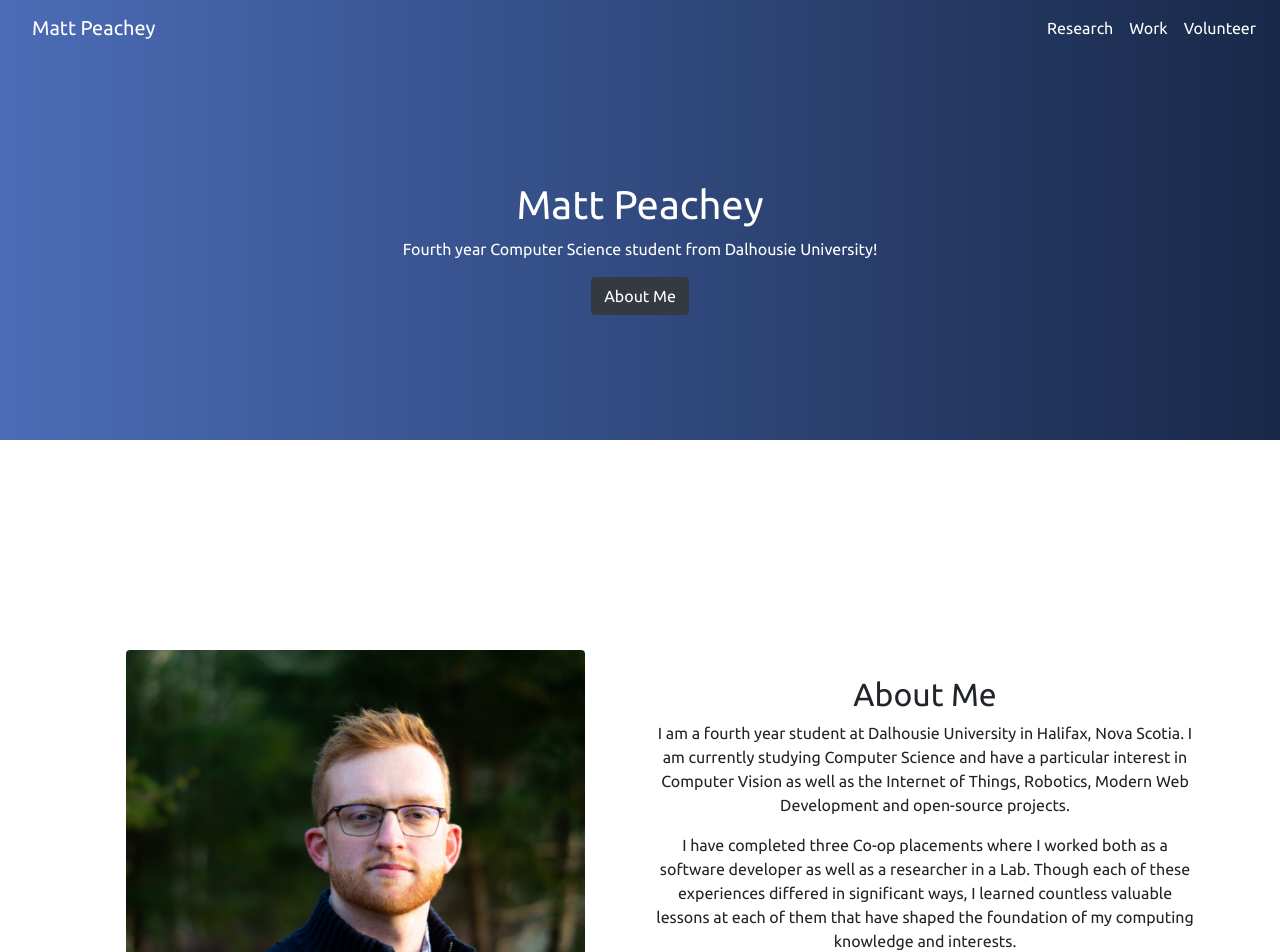
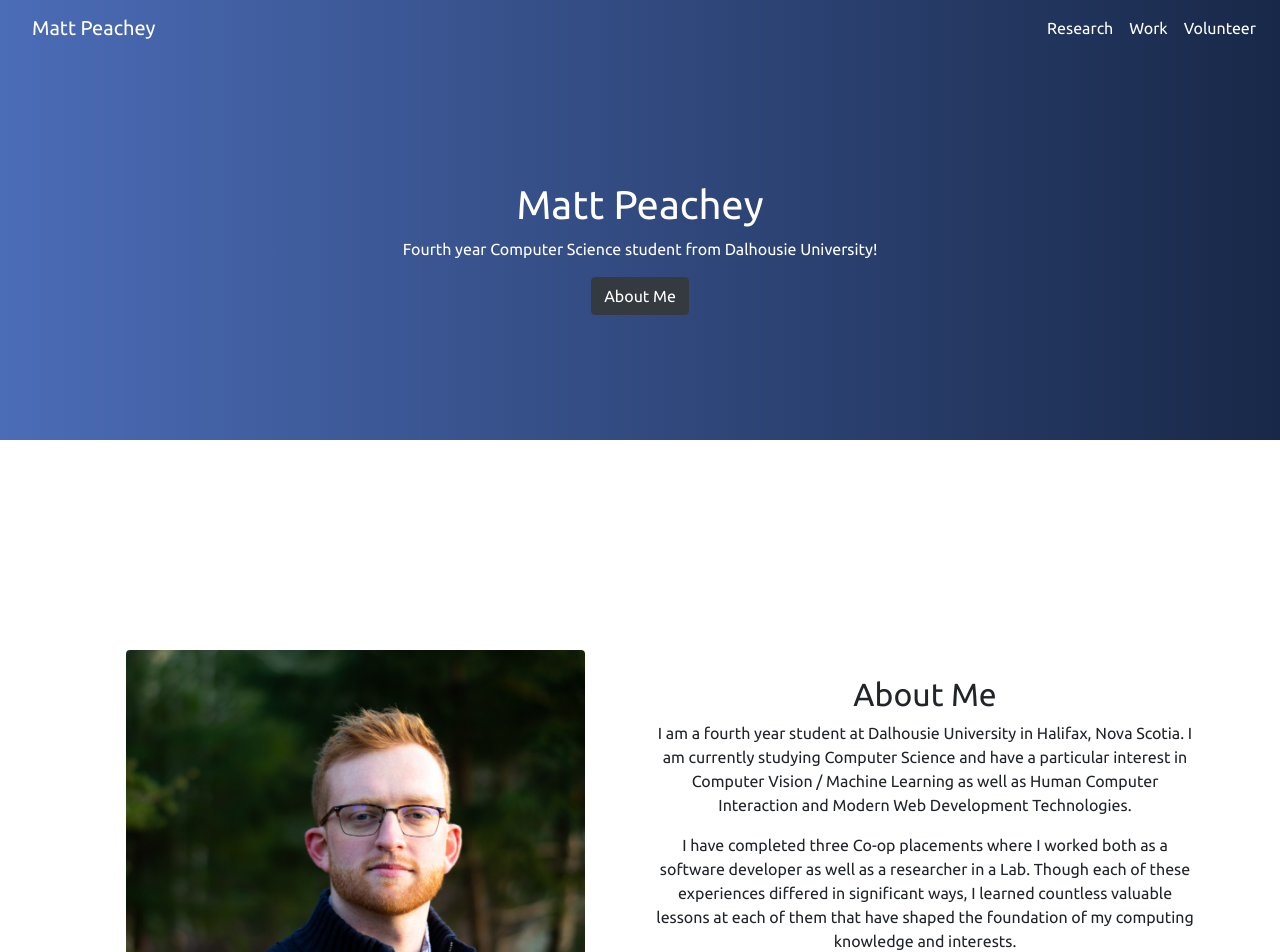
Before and after one commit to peacheym/PeacheyWeb, a React (Create React App) app: page / in a window 1280 px wide. Shown: the top 952 px of the page. Built offline with nearby package versions, Linux system fonts and the light colour scheme.

Commit message:
Update About.js
Update about component.

```diff
--- a/src/home/About.js
+++ b/src/home/About.js
@@ -15,9 +15,8 @@ export default function About() {
           <p>
             I am a fourth year student at Dalhousie University in Halifax, Nova
             Scotia. I am currently studying Computer Science and have a
-            particular interest in Computer Vision as well as the Internet of
-            Things, Robotics, Modern Web Development and open-source
-            projects.
+            particular interest in Computer Vision / Machine Learning as well as
+            Human Computer Interaction and Modern Web Development Technologies.
           </p>
 
           <p>
```
